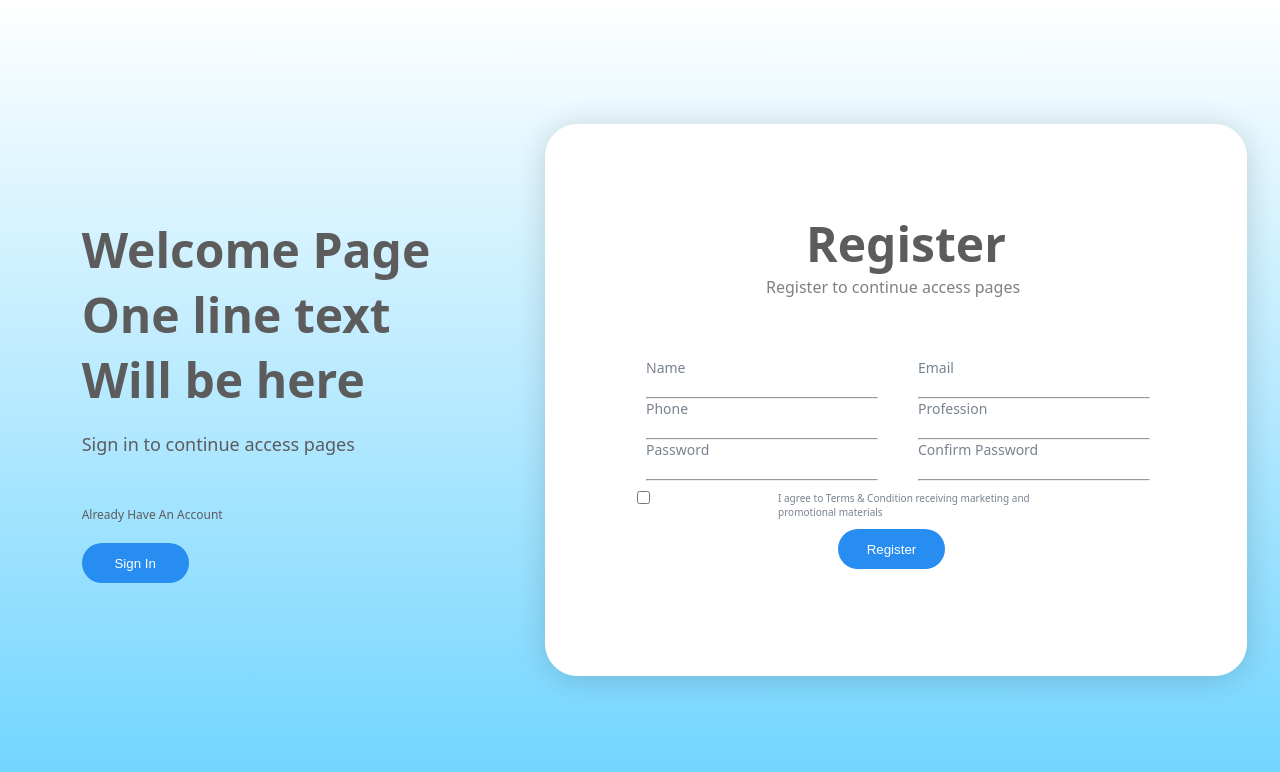
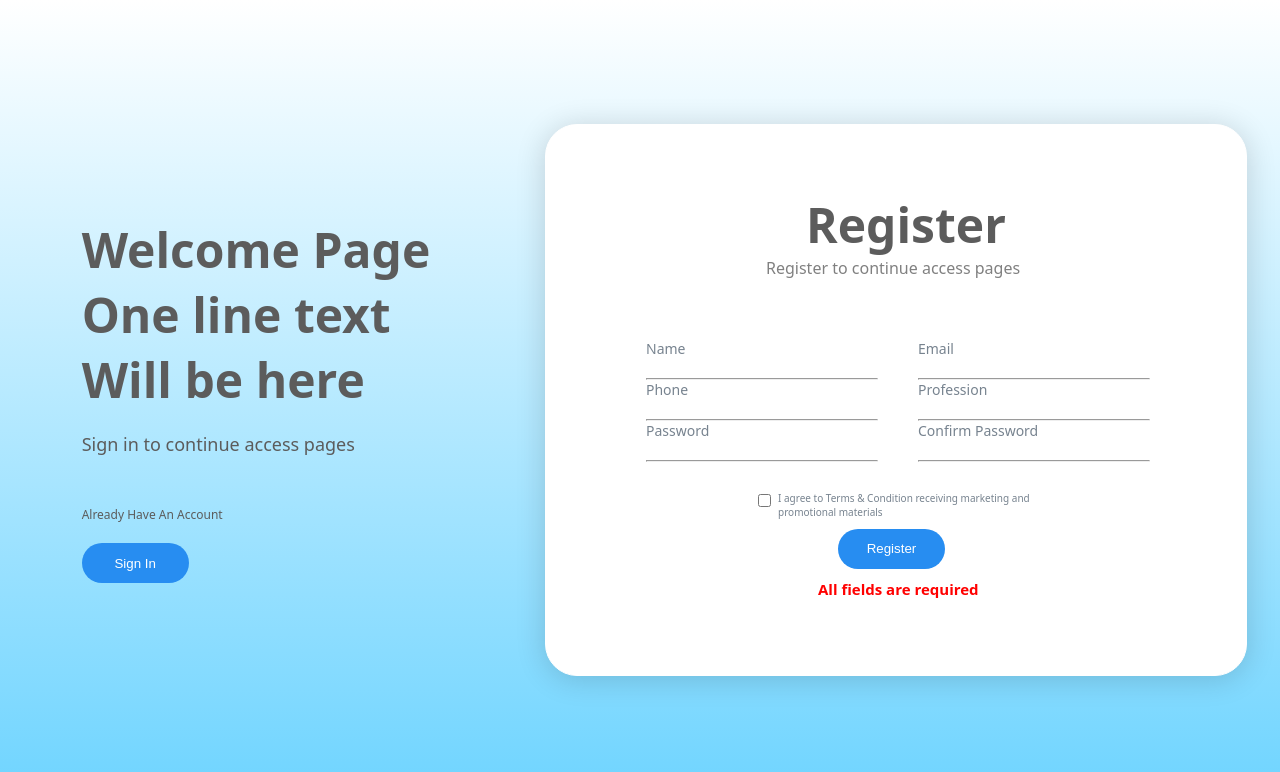
Before and after one commit to shubham34rathod/Project_Survey, a React (Create React App) app in the folder FrontEnd/: page /register in a window 1280 px wide. Shown: the top 772 px of the page. Built offline with nearby package versions, Linux system fonts and the light colour scheme; no server answers.

Commit message:
correction in login/register

```diff
--- a/FrontEnd/src/Pages/Register.js
+++ b/FrontEnd/src/Pages/Register.js
@@ -11,7 +11,7 @@ function Register()
     const navigate = useNavigate()
 
     let [verifyPass,showAlert]=useState(false)
-    let [emtFiled,updateEmt]=useState(false)
+    let [emtFiled,updateEmt]=useState(true)
 
     let [reg_data,updateData]=useState({
         name:"",
@@ -49,11 +49,13 @@ function Register()
         }
         else if(reg_data.password==='' || reg_data.name==='' || reg_data.email==='' || reg_data.phone==='' || reg_data.profession==='')
         {
-             updateEmt(true)
+            // alert("All fields are required")
+            //  updateEmt(true)
              setTimeout(()=>{updateEmt(false)},3000)
         }
         else if(reg_data.password!==conf_password)
         {
+            // alert("Password doesn't match")
             showAlert(true)
             setTimeout(()=>{showAlert(false)},3000)
             console.log("password is not match");
--- a/FrontEnd/src/Pages/SignIn.js
+++ b/FrontEnd/src/Pages/SignIn.js
@@ -48,6 +48,7 @@ function SignIn() {
                     console.log(responce)
                     if (responce === 'incorrect password') {
                         update(true)
+                        setTimeout(()=>{update(false)},3000)
                         navigate('/')
                     }
                     else if (responce === 'not registered') {
--- a/FrontEnd/src/styles/register.css
+++ b/FrontEnd/src/styles/register.css
@@ -82,18 +82,19 @@
     top: 10px;
 }
 .form-check-input{
-    position: fixed;
-    right: 630px;
+    position: relative;
+    right: 20px;
+    bottom: -20px;
 }
 .alert{
     color: red;
-    position: fixed;
-    right: 435px;
-    bottom: 180px;
+    position: relative;
+    right: 100px;
+    bottom: -10px;
 }
 .alert_password{
     color: red;
-    position: fixed;
-    right: 425px;
-    bottom: 180px;
+    position: relative;
+    right: 110px;
+    bottom: -10px;
 }
```
